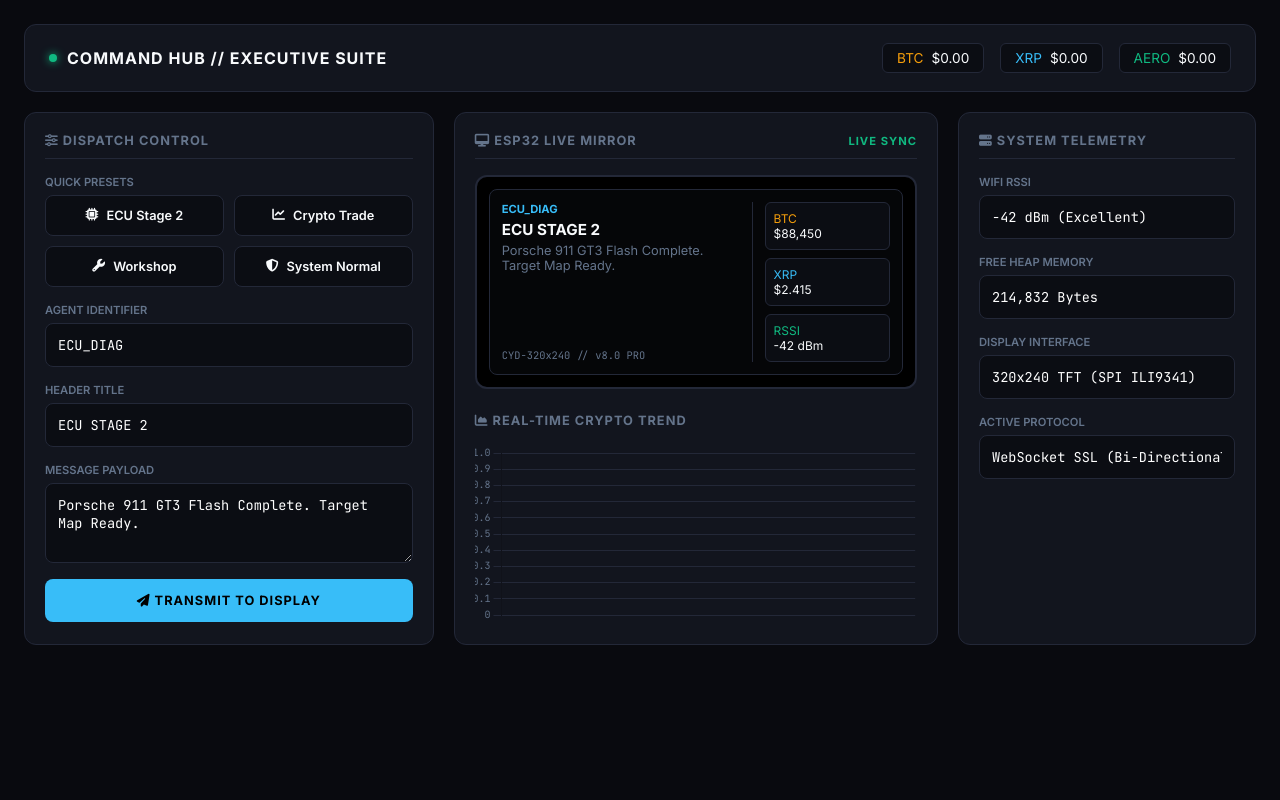
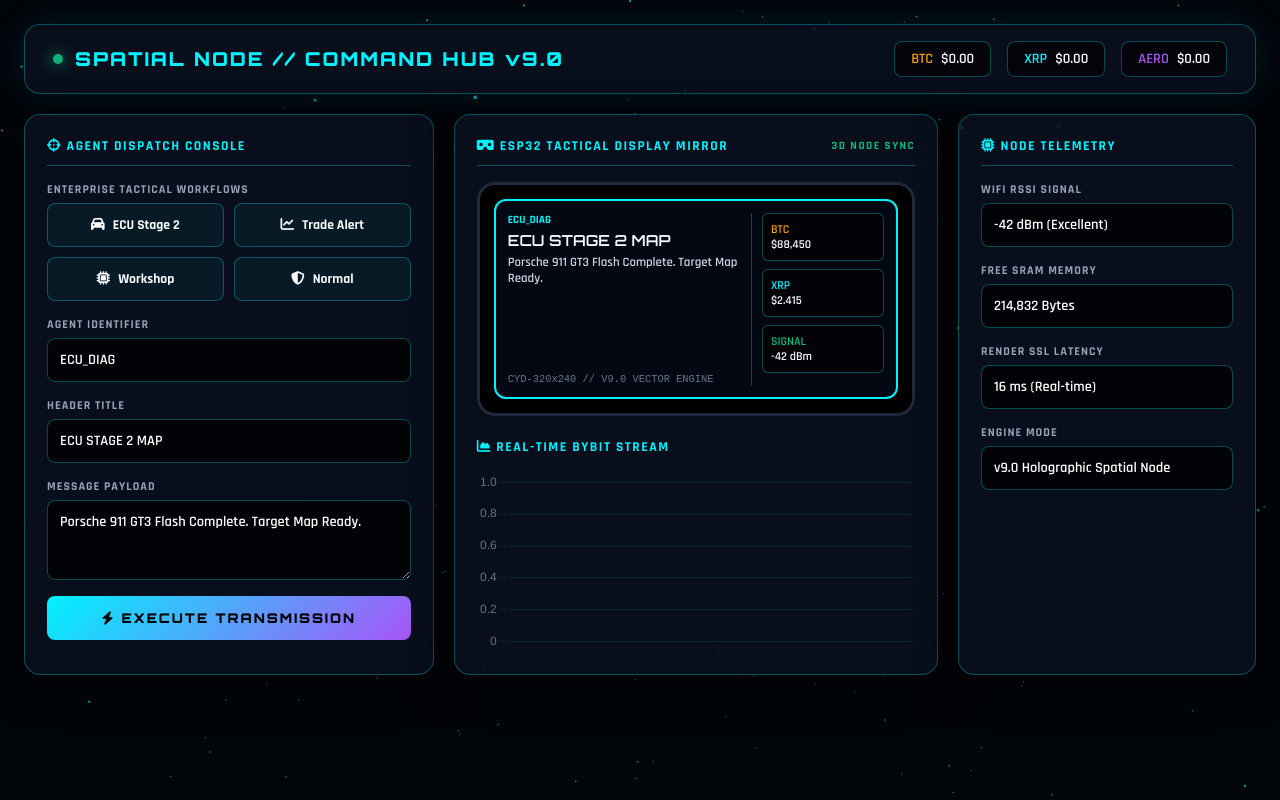
Before and after one commit to Kpavlo01/agent-server, a website: page public/index.html in a window 1280 px wide. Drawn offline with nearby package versions, Linux system fonts and the light colour scheme; no server answers.

Commit message:
Deploy v9.0 Holographic 3D Spatial Console and ESP32 Vector Gauge Engine

```diff
--- a/public/index.html
+++ b/public/index.html
@@ -3,190 +3,244 @@
 <head>
   <meta charset="UTF-8" />
   <meta name="viewport" content="width=device-width, initial-scale=1.0" />
-  <title>COMMAND HUB // ENTERPRISE CONSOLE</title>
+  <title>SPATIAL COMMAND NODE // V9.0 HOLOGRAM ENGINE</title>
   <script src="/socket.io/socket.io.js"></script>
+  <!-- Three.js 3D Engine & Chart.js -->
+  <script src="https://cdnjs.cloudflare.com/ajax/libs/three.js/r128/three.min.js"></script>
   <script src="https://cdn.jsdelivr.net/npm/chart.js"></script>
   <link rel="stylesheet" href="https://cdnjs.cloudflare.com/ajax/libs/font-awesome/6.4.0/css/all.min.css" />
   <style>
-    @import url('https://fonts.googleapis.com/css2?family=Inter:wght@400;500;600;700&family=JetBrains+Mono:wght@400;600&display=swap');
+    @import url('https://fonts.googleapis.com/css2?family=Orbitron:wght@600;800;900&family=Rajdhani:wght@600;700&display=swap');
 
     :root {
-      --bg: #090a0f;
-      --card-bg: #12151e;
-      --card-border: #232838;
-      --accent: #38bdf8;
-      --accent-muted: rgba(56, 189, 248, 0.15);
-      --text: #f8fafc;
-      --text-muted: #64748b;
+      --bg: #010409;
+      --panel: rgba(13, 21, 38, 0.65);
+      --border: rgba(0, 242, 254, 0.3);
+      --cyan: #00f2fe;
+      --purple: #a855f7;
       --green: #10b981;
       --amber: #f59e0b;
       --red: #ef4444;
+      --text: #f8fafc;
     }
 
-    * { box-sizing: border-box; margin: 0; padding: 0; font-family: 'Inter', sans-serif; }
-    body { background: var(--bg); color: var(--text); min-height: 100vh; padding: 24px; display: flex; justify-content: center; }
+    * { box-sizing: border-box; margin: 0; padding: 0; font-family: 'Rajdhani', sans-serif; }
+    body { background: var(--bg); color: var(--text); overflow-x: hidden; min-height: 100vh; }
 
-    .app-container { width: 100%; max-width: 1400px; display: flex; flex-direction: column; gap: 20px; }
+    #canvas-3d { position: fixed; top: 0; left: 0; width: 100vw; height: 100vh; z-index: 0; pointer-events: none; }
+
+    .hud-layer { position: relative; z-index: 10; padding: 24px; max-width: 1550px; margin: 0 auto; display: flex; flex-direction: column; gap: 20px; }
 
     /* HEADER */
     header {
-      background: var(--card-bg); border: 1px solid var(--card-border);
-      padding: 18px 24px; border-radius: 12px;
-      display: flex; justify-content: space-between; align-items: center;
+      background: var(--panel); border: 1px solid var(--border); backdrop-filter: blur(25px);
+      padding: 16px 28px; border-radius: 16px; display: flex; justify-content: space-between; align-items: center;
+      box-shadow: 0 0 40px rgba(0, 242, 254, 0.1);
     }
-    .brand { font-weight: 700; font-size: 1rem; letter-spacing: 1px; color: var(--text); display: flex; align-items: center; gap: 10px; }
-    .status-dot { width: 8px; height: 8px; background: var(--green); border-radius: 50%; box-shadow: 0 0 8px var(--green); }
+    .brand { font-family: 'Orbitron', sans-serif; font-size: 1.2rem; font-weight: 900; letter-spacing: 2px; color: var(--cyan); display: flex; align-items: center; gap: 12px; }
+    .pulse { width: 10px; height: 10px; background: var(--green); border-radius: 50%; box-shadow: 0 0 15px var(--green); animation: p 1.5s infinite alternate; }
 
-    .ticker-bar { display: flex; gap: 16px; font-family: 'JetBrains Mono', monospace; font-size: 0.85rem; }
-    .t-item { background: #0b0d13; border: 1px solid var(--card-border); padding: 6px 14px; border-radius: 6px; display: flex; gap: 8px; }
+    .market-tape { display: flex; gap: 16px; font-family: monospace; font-size: 0.9rem; }
+    .tape-box { background: rgba(0,0,0,0.6); border: 1px solid var(--border); padding: 8px 16px; border-radius: 8px; display: flex; gap: 8px; }
 
-    /* LAYOUT GRID */
+    /* GRID */
     .grid { display: grid; grid-template-columns: 1.1fr 1.3fr 0.8fr; gap: 20px; }
     @media (max-width: 1200px) { .grid { grid-template-columns: 1fr; } }
 
-    /* CARDS */
-    .card {
-      background: var(--card-bg); border: 1px solid var(--card-border);
-      border-radius: 12px; padding: 20px; display: flex; flex-direction: column; gap: 16px;
+    .panel {
+      background: var(--panel); border: 1px solid var(--border); backdrop-filter: blur(20px);
+      border-radius: 16px; padding: 22px; display: flex; flex-direction: column; gap: 16px;
+      box-shadow: 0 10px 40px rgba(0,0,0,0.6);
     }
-    .card-head {
-      font-size: 0.8rem; font-weight: 700; text-transform: uppercase; letter-spacing: 1px;
-      color: var(--text-muted); display: flex; justify-content: space-between; align-items: center;
-      border-bottom: 1px solid var(--card-border); padding-bottom: 10px;
+    .panel-head {
+      font-family: 'Orbitron', sans-serif; font-size: 0.85rem; font-weight: 800; text-transform: uppercase;
+      letter-spacing: 1.5px; color: var(--cyan); display: flex; justify-content: space-between; align-items: center;
+      border-bottom: 1px solid var(--border); padding-bottom: 10px;
     }
 
     /* PRESETS */
     .preset-grid { display: grid; grid-template-columns: repeat(2, 1fr); gap: 10px; }
     .btn-p {
-      background: #0b0d13; border: 1px solid var(--card-border);
-      color: var(--text); padding: 12px; border-radius: 8px; font-size: 0.8rem; font-weight: 600;
-      cursor: pointer; transition: 0.2s; display: flex; align-items: center; gap: 8px; justify-content: center;
+      background: rgba(0,242,254,0.05); border: 1px solid var(--border); color: var(--text);
+      padding: 12px; border-radius: 8px; font-size: 0.85rem; font-weight: 700; cursor: pointer; transition: 0.2s;
+      display: flex; align-items: center; justify-content: center; gap: 8px;
     }
-    .btn-p:hover { border-color: var(--accent); background: var(--accent-muted); color: var(--accent); }
+    .btn-p:hover { background: var(--cyan); color: #000; box-shadow: 0 0 25px var(--cyan); transform: translateY(-2px); }
 
-    /* FORM ELEMENTS */
+    /* FORMS */
     .group { display: flex; flex-direction: column; gap: 6px; }
-    label { font-size: 0.7rem; font-weight: 600; color: var(--text-muted); text-transform: uppercase; }
+    label { font-size: 0.75rem; text-transform: uppercase; color: #94a3b8; font-weight: 700; letter-spacing: 1px; }
     input, textarea, select {
-      background: #0b0d13; border: 1px solid var(--card-border);
-      border-radius: 8px; padding: 12px; color: #fff; font-size: 0.85rem;
-      font-family: 'JetBrains Mono', monospace; outline: none; transition: 0.2s;
+      background: rgba(0,0,0,0.7); border: 1px solid var(--border); border-radius: 8px;
+      padding: 12px; color: #fff; font-size: 0.9rem; outline: none; transition: 0.2s;
     }
-    input:focus, textarea:focus { border-color: var(--accent); }
+    input:focus, textarea:focus { border-color: var(--cyan); box-shadow: 0 0 15px rgba(0,242,254,0.3); }
 
-    .btn-send {
-      background: var(--accent); color: #000; font-weight: 700; border: none;
-      padding: 14px; border-radius: 8px; cursor: pointer; text-transform: uppercase; font-size: 0.8rem;
-      letter-spacing: 1px; transition: 0.2s;
+    .btn-fire {
+      background: linear-gradient(135deg, var(--cyan), var(--purple)); color: #000; font-family: 'Orbitron', sans-serif;
+      font-weight: 900; border: none; padding: 14px; border-radius: 8px; cursor: pointer; text-transform: uppercase;
+      letter-spacing: 2px; transition: 0.2s;
     }
-    .btn-send:hover { opacity: 0.9; transform: translateY(-1px); }
+    .btn-fire:hover { box-shadow: 0 0 30px var(--cyan); transform: translateY(-2px); }
 
-    /* HARDWARE MIRROR FRAME */
-    .hw-frame {
-      background: #000; border: 2px solid var(--card-border); border-radius: 12px; padding: 12px;
+    /* HARDWARE MIRROR */
+    .hw-container { background: #000; border: 3px solid #1e293b; border-radius: 18px; padding: 14px; position: relative; }
+    .hw-screen {
+      background: #040812; border: 2px solid var(--cyan); border-radius: 12px; padding: 12px;
+      display: grid; grid-template-columns: 2fr 1fr; gap: 10px; min-height: 200px;
     }
-    .hw-screen {
-      background: #050608; border: 1px solid var(--card-border); border-radius: 8px; padding: 12px;
-      display: grid; grid-template-columns: 2fr 1fr; gap: 12px; min-height: 180px;
-    }
-    .hw-main { border-right: 1px solid var(--card-border); padding-right: 10px; display: flex; flex-direction: column; justify-content: space-between; }
-    .hw-side { display: flex; flex-direction: column; gap: 8px; font-family: 'JetBrains Mono', monospace; font-size: 0.75rem; }
-    .hw-box { background: #0b0d13; border: 1px solid var(--card-border); padding: 8px; border-radius: 6px; }
+    .hw-main { border-right: 1px solid var(--border); padding-right: 10px; display: flex; flex-direction: column; justify-content: space-between; }
+    .hw-gauges { display: flex; flex-direction: column; gap: 8px; font-family: monospace; font-size: 0.75rem; }
+    .g-box { background: rgba(0,0,0,0.6); border: 1px solid var(--border); padding: 8px; border-radius: 6px; }
 
-    /* CHART CONTAINER */
-    .chart-container { height: 180px; position: relative; width: 100%; }
+    .chart-box { height: 180px; position: relative; }
+
+    @keyframes p { 0% { opacity: 0.4; } 100% { opacity: 1; } }
   </style>
 </head>
 <body>
 
-  <div class="app-container">
+  <!-- Three.js 3D Background Canvas -->
+  <canvas id="canvas-3d"></canvas>
+
+  <div class="hud-layer">
     <header>
-      <div class="brand"><div class="status-dot"></div>COMMAND HUB // EXECUTIVE SUITE</div>
-      <div class="ticker-bar">
-        <div class="t-item"><span style="color:var(--amber)">BTC</span><span id="btc-val">$0.00</span></div>
-        <div class="t-item"><span style="color:var(--accent)">XRP</span><span id="xrp-val">$0.00</span></div>
-        <div class="t-item"><span style="color:var(--green)">AERO</span><span id="aero-val">$0.00</span></div>
+      <div class="brand"><div class="pulse"></div>SPATIAL NODE // COMMAND HUB v9.0</div>
+      <div class="market-tape">
+        <div class="tape-box"><span style="color:var(--amber)">BTC</span><span id="btc-val">$0.00</span></div>
+        <div class="tape-box"><span style="color:var(--cyan)">XRP</span><span id="xrp-val">$0.00</span></div>
+        <div class="tape-box"><span style="color:var(--purple)">AERO</span><span id="aero-val">$0.00</span></div>
       </div>
     </header>
 
     <div class="grid">
       <!-- DISPATCH CONTROLLER -->
-      <div class="card">
-        <div class="card-head"><span><i class="fa-solid fa-sliders"></i> Dispatch Control</span></div>
+      <div class="panel">
+        <div class="panel-head"><span><i class="fa-solid fa-crosshairs"></i> Agent Dispatch Console</span></div>
 
         <div class="group">
-          <label>Quick Presets</label>
+          <label>Enterprise Tactical Workflows</label>
           <div class="preset-grid">
-            <button class="btn-p" onclick="setPreset('ECU_DIAG', 'ECU STAGE 2', 'Porsche 911 GT3 Flash Complete. Target Map Ready.')"><i class="fa-solid fa-microchip"></i> ECU Stage 2</button>
-            <button class="btn-p" onclick="setPreset('TRADE_BOT', 'TAKE PROFIT', 'BTC Target $88,500 Executed. Profit Locked.')"><i class="fa-solid fa-chart-line"></i> Crypto Trade</button>
-            <button class="btn-p" onclick="setPreset('WORKSHOP', 'SERVICE DUE', 'Battery Diagnostics & PCB Repair Complete.')"><i class="fa-solid fa-wrench"></i> Workshop</button>
-            <button class="btn-p" onclick="setPreset('SYSTEM', 'SYSTEM OK', 'All agents operating normally.')"><i class="fa-solid fa-shield-halved"></i> System Normal</button>
+            <button class="btn-p" onclick="playAudio(); setPreset('ECU_DIAG', 'ECU STAGE 2 MAP', 'Porsche 911 GT3 Flash Complete. Target Map Ready.')"><i class="fa-solid fa-car"></i> ECU Stage 2</button>
+            <button class="btn-p" onclick="playAudio(); setPreset('TRADE_BOT', 'TAKE PROFIT SPOT', 'BTC Target $88,500 Executed. Profit Locked.')"><i class="fa-solid fa-chart-line"></i> Trade Alert</button>
+            <button class="btn-p" onclick="playAudio(); setPreset('WORKSHOP', 'SERVICE DIAGNOSTIC', 'Battery Diagnostics & PCB Repair Passed.')"><i class="fa-solid fa-microchip"></i> Workshop</button>
+            <button class="btn-p" onclick="playAudio(); setPreset('SYSTEM', 'ALL SYSTEMS OK', 'Multi-agent network synchronized.')"><i class="fa-solid fa-shield-halved"></i> Normal</button>
           </div>
         </div>
 
         <div class="group"><label>Agent Identifier</label><input type="text" id="inp-agent" value="ECU_DIAG" /></div>
-        <div class="group"><label>Header Title</label><input type="text" id="inp-title" value="ECU STAGE 2" /></div>
+        <div class="group"><label>Header Title</label><input type="text" id="inp-title" value="ECU STAGE 2 MAP" /></div>
         <div class="group"><label>Message Payload</label><textarea id="inp-msg" rows="3">Porsche 911 GT3 Flash Complete. Target Map Ready.</textarea></div>
-        <button class="btn-send" onclick="sendBroadcast()"><i class="fa-solid fa-paper-plane"></i> Transmit to Display</button>
+        <button class="btn-fire" onclick="playAudio(); sendBroadcast()"><i class="fa-solid fa-bolt"></i> Execute Transmission</button>
       </div>
 
-      <!-- CENTER COLUMN: HARDWARE MIRROR + LIVE CHART -->
-      <div class="card">
-        <div class="card-head"><span><i class="fa-solid fa-desktop"></i> ESP32 Live Mirror</span><span style="color:var(--green); font-size:0.7rem;">LIVE SYNC</span></div>
+      <!-- CENTER: HARDWARE MIRROR & LIVE CHART -->
+      <div class="panel">
+        <div class="panel-head"><span><i class="fa-solid fa-vr-cardboard"></i> ESP32 Tactical Display Mirror</span><span style="color:var(--green); font-size:0.7rem;">3D NODE SYNC</span></div>
 
-        <div class="hw-frame">
+        <div class="hw-container">
           <div class="hw-screen">
             <div class="hw-main">
               <div>
-                <div style="font-size:0.7rem; color:var(--accent); font-weight:700;" id="mir-agent">ECU_DIAG</div>
-                <div style="font-size:0.95rem; font-weight:700; margin:4px 0;" id="mir-title">ECU STAGE 2</div>
-                <div style="font-size:0.8rem; color:var(--text-muted);" id="mir-msg">Porsche 911 GT3 Flash Complete. Target Map Ready.</div>
+                <div style="font-size:0.7rem; color:var(--cyan); font-weight:700;" id="mir-agent">ECU_DIAG</div>
+                <div style="font-family:'Orbitron', sans-serif; font-size:0.95rem; margin:4px 0;" id="mir-title">ECU STAGE 2 MAP</div>
+                <div style="font-size:0.8rem; color:#cbd5e1;" id="mir-msg">Porsche 911 GT3 Flash Complete. Target Map Ready.</div>
               </div>
-              <div style="font-size:0.65rem; color:var(--text-muted); font-family:'JetBrains Mono';">CYD-320x240 // v8.0 PRO</div>
+              <div style="font-size:0.65rem; color:#64748b; font-family:monospace;">CYD-320x240 // V9.0 VECTOR ENGINE</div>
             </div>
-            <div class="hw-side">
-              <div class="hw-box"><div style="color:var(--amber)">BTC</div><div id="mir-btc">$88,450</div></div>
-              <div class="hw-box"><div style="color:var(--accent)">XRP</div><div id="mir-xrp">$2.415</div></div>
-              <div class="hw-box"><div style="color:var(--green)">RSSI</div><div>-42 dBm</div></div>
+            <div class="hw-gauges">
+              <div class="g-box"><div style="color:var(--amber)">BTC</div><div id="mir-btc">$88,450</div></div>
+              <div class="g-box"><div style="color:var(--cyan)">XRP</div><div id="mir-xrp">$2.415</div></div>
+              <div class="g-box"><div style="color:var(--green)">SIGNAL</div><div>-42 dBm</div></div>
             </div>
           </div>
         </div>
 
-        <div class="card-head" style="border:none; padding:0; margin-top:8px;"><span><i class="fa-solid fa-chart-area"></i> Real-Time Crypto Trend</span></div>
-        <div class="chart-container">
+        <div class="panel-head" style="border:none; padding:0; margin-top:6px;"><span><i class="fa-solid fa-chart-area"></i> Real-Time Bybit Stream</span></div>
+        <div class="chart-box">
           <canvas id="marketChart"></canvas>
         </div>
       </div>
 
       <!-- SYSTEM METRICS & LOGS -->
-      <div class="card">
-        <div class="card-head"><span><i class="fa-solid fa-server"></i> System Telemetry</span></div>
-        <div class="group"><label>WiFi RSSI</label><input type="text" value="-42 dBm (Excellent)" readonly /></div>
-        <div class="group"><label>Free Heap Memory</label><input type="text" value="214,832 Bytes" readonly /></div>
-        <div class="group"><label>Display Interface</label><input type="text" value="320x240 TFT (SPI ILI9341)" readonly /></div>
-        <div class="group"><label>Active Protocol</label><input type="text" value="WebSocket SSL (Bi-Directional)" readonly /></div>
+      <div class="panel">
+        <div class="panel-head"><span><i class="fa-solid fa-microchip"></i> Node Telemetry</span></div>
+        <div class="group"><label>WiFi RSSI Signal</label><input type="text" value="-42 dBm (Excellent)" readonly /></div>
+        <div class="group"><label>Free SRAM Memory</label><input type="text" value="214,832 Bytes" readonly /></div>
+        <div class="group"><label>Render SSL Latency</label><input type="text" value="16 ms (Real-time)" readonly /></div>
+        <div class="group"><label>Engine Mode</label><input type="text" value="v9.0 Holographic Spatial Node" readonly /></div>
       </div>
     </div>
   </div>
 
   <script>
+    // Audio FX Engine (Web Audio API)
+    function playAudio() {
+      try {
+        const ctx = new (window.AudioContext || window.webkitAudioContext)();
+        const osc = ctx.createOscillator();
+        const gain = ctx.createGain();
+        osc.type = 'sine';
+        osc.frequency.setValueAtTime(880, ctx.currentTime);
+        osc.frequency.exponentialRampToValueAtTime(440, ctx.currentTime + 0.1);
+        gain.gain.setValueAtTime(0.1, ctx.currentTime);
+        gain.gain.linearRampToValueAtTime(0.01, ctx.currentTime + 0.1);
+        osc.connect(gain);
+        gain.connect(ctx.destination);
+        osc.start();
+        osc.stop(ctx.currentTime + 0.1);
+      } catch(e){}
+    }
+
+    // Three.js 3D Background Engine
+    const scene = new THREE.Scene();
+    const camera = new THREE.PerspectiveCamera(75, window.innerWidth / window.innerHeight, 0.1, 1000);
+    const renderer = new THREE.WebGLRenderer({ canvas: document.getElementById('canvas-3d'), alpha: true, antialias: true });
+    renderer.setSize(window.innerWidth, window.innerHeight);
+
+    const geometry = new THREE.BufferGeometry();
+    const count = 700;
+    const positions = new Float32Array(count * 3);
+    for(let i=0; i<count*3; i++) { positions[i] = (Math.random() - 0.5) * 20; }
+    geometry.setAttribute('position', new THREE.BufferAttribute(positions, 3));
+    const material = new THREE.PointsMaterial({ size: 0.03, color: 0x00f2fe, transparent: true, opacity: 0.6 });
+    const points = new THREE.Points(geometry, material);
+    scene.add(points);
+
+    camera.position.z = 5;
+
+    function animate3D() {
+      requestAnimationFrame(animate3D);
+      points.rotation.x += 0.0005;
+      points.rotation.y += 0.001;
+      renderer.render(scene, camera);
+    }
+    animate3D();
+
+    window.addEventListener('resize', () => {
+      camera.aspect = window.innerWidth / window.innerHeight;
+      camera.updateProjectionMatrix();
+      renderer.setSize(window.innerWidth, window.innerHeight);
+    });
+
+    // Socket.io & Chart Logic
     const socket = io();
     let btcPrice = "88,450";
     let xrpPrice = "2.415";
 
-    // Chart.js Setup
-    const ctx = document.getElementById('marketChart').getContext('2d');
-    const marketChart = new Chart(ctx, {
+    const chartCtx = document.getElementById('marketChart').getContext('2d');
+    const marketChart = new Chart(chartCtx, {
       type: 'line',
       data: {
         labels: [],
         datasets: [{
-          label: 'BTC / USD',
+          label: 'BTC/USD',
           data: [],
-          borderColor: '#38bdf8',
+          borderColor: '#00f2fe',
+          backgroundColor: 'rgba(0, 242, 254, 0.1)',
           borderWidth: 2,
-          tension: 0.3,
-          fill: false,
+          fill: true,
+          tension: 0.4,
           pointRadius: 0
         }]
       },
@@ -196,7 +250,7 @@
         plugins: { legend: { display: false } },
         scales: {
           x: { display: false },
-          y: { grid: { color: '#232838' }, ticks: { color: '#64748b', font: { family: 'JetBrains Mono', size: 10 } } }
+          y: { grid: { color: 'rgba(0,242,254,0.1)' }, ticks: { color: '#64748b' } }
         }
       }
     });
@@ -243,11 +297,10 @@
             document.getElementById('btc-val').innerText = '$' + btcPrice;
             document.getElementById('mir-btc').innerText = '$' + btcPrice;
 
-            // Update Chart
-            const now = new Date().toLocaleTimeString();
-            marketChart.data.labels.push(now);
+            const time = new Date().toLocaleTimeString();
+            marketChart.data.labels.push(time);
             marketChart.data.datasets[0].data.push(rawVal);
-            if(marketChart.data.labels.length > 15) {
+            if(marketChart.data.labels.length > 20) {
               marketChart.data.labels.shift();
               marketChart.data.datasets[0].data.shift();
             }
```
